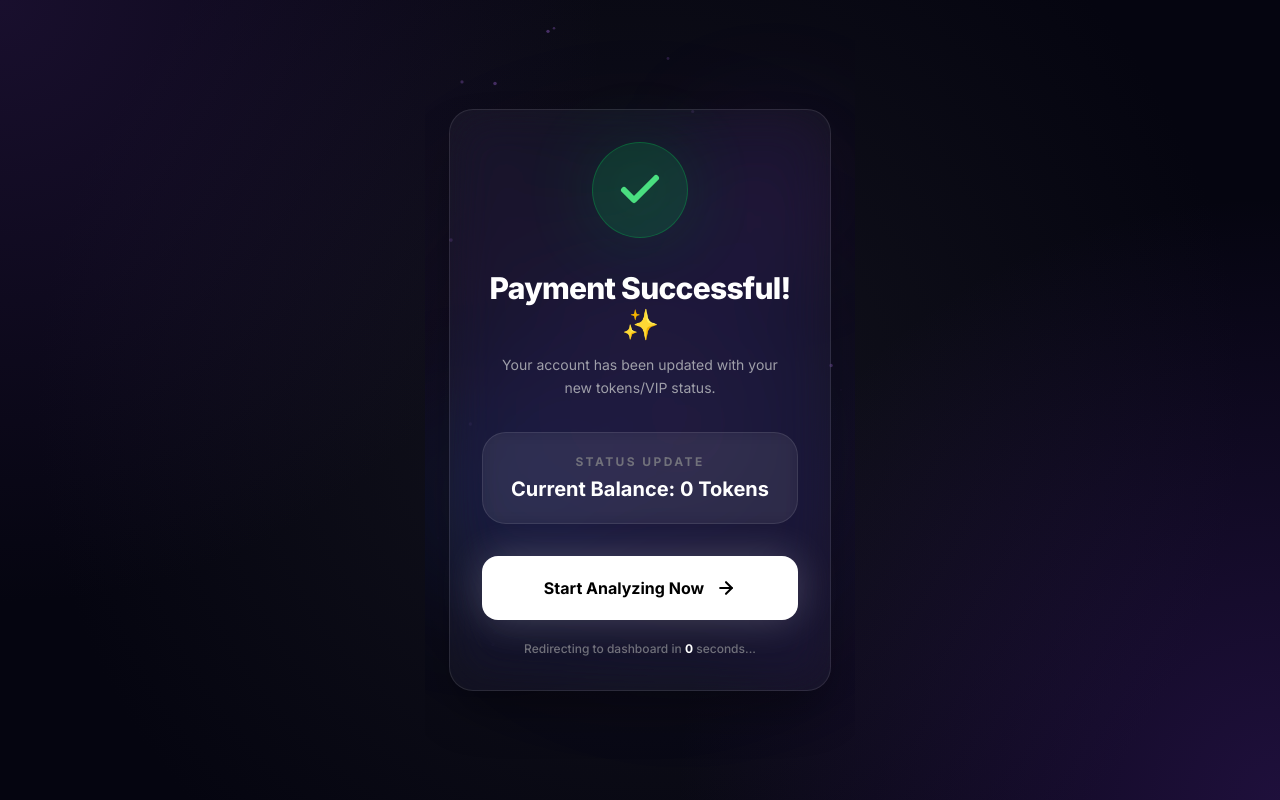
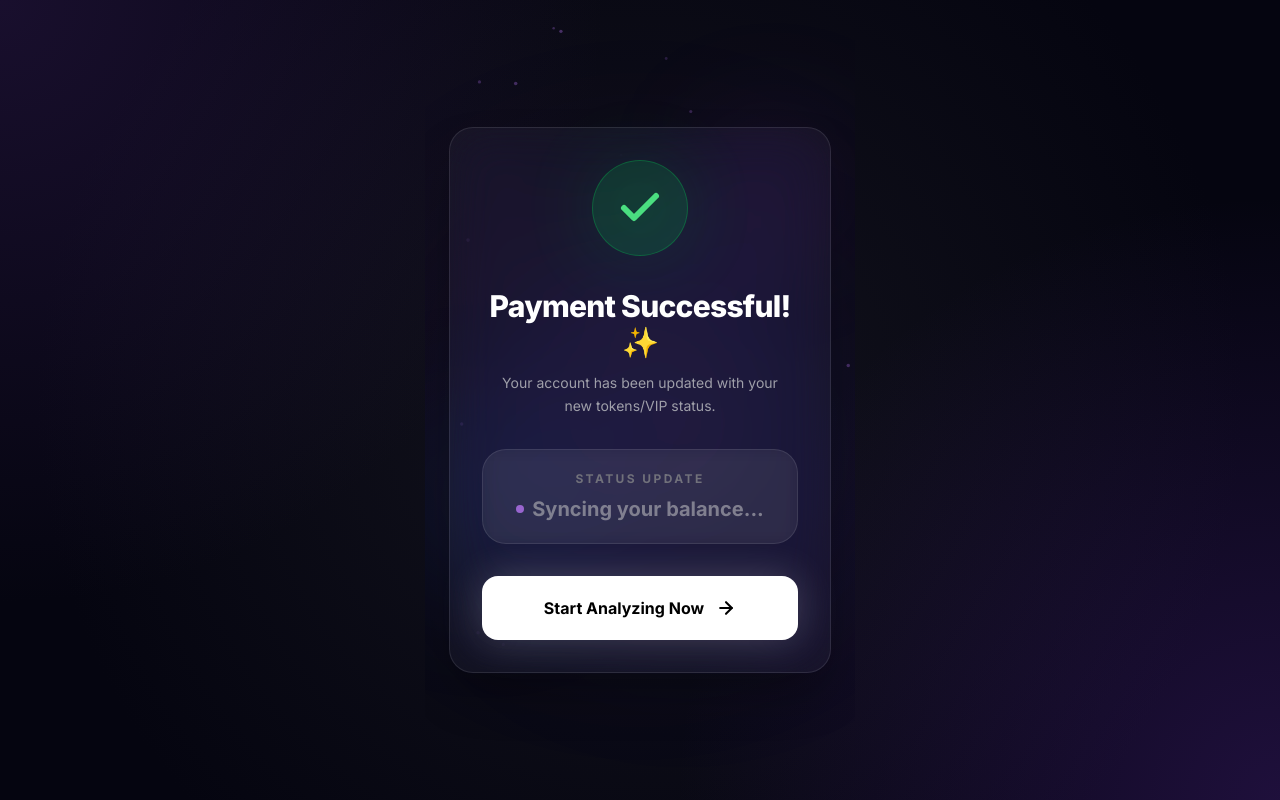
Before and after one commit to umitduran03/vibe_aura, a Next.js app: page /payment-success in a window 1280 px wide. Before the commit this address had no page. Built offline with nearby package versions, Linux system fonts and the light colour scheme.

Commit message:
feat: improve payment success UX and add balance sync loading state

```diff
--- a/src/app/payment-success/page.tsx
+++ b/src/app/payment-success/page.tsx
@@ -1,7 +1,6 @@
 "use client";
 
 import { useEffect, useState } from "react";
-import { useRouter } from "next/navigation";
 import { motion, AnimatePresence } from "framer-motion";
 import Link from "next/link";
 import { useAppStore } from "@/store/useAppStore";
@@ -10,33 +9,37 @@ import { useAppStore } from "@/store/useAppStore";
  * PaymentSuccessPage — Finalized Premium Success Screen
  *
  * Displays a celebratory screen after successful Polar.sh checkout.
- * Automatically redirects to the dashboard after a 5-second countdown.
  */
 export default function PaymentSuccessPage() {
-  const router = useRouter();
-
   // Data Binding from App Store
   const tokenBalance = useAppStore((s) => s.tokenBalance);
+  const isBalanceLoaded = useAppStore((s) => s.isBalanceLoaded);
   const vipExpiry = useAppStore((s) => s.vipExpiry);
   const isVipActive = vipExpiry ? new Date(vipExpiry) > new Date() : false;
 
-  const [countdown, setCountdown] = useState(5);
+  const [isMounted, setIsMounted] = useState(false);
+  const [particles, setParticles] = useState<Array<{
+    top: string;
+    left: string;
+    xOffset: number;
+    duration: number;
+    delay: number;
+  }>>([]);
 
-  // Auto-Redirect logic
   useEffect(() => {
-    const timer = setInterval(() => {
-      setCountdown((prev) => {
-        if (prev <= 1) {
-          clearInterval(timer);
-          router.push("/");
-          return 0;
-        }
-        return prev - 1;
-      });
-    }, 1000);
+    setIsMounted(true);
+  }, []);
 
-    return () => clearInterval(timer);
-  }, [router]);
+  // Generate particles on client side only (Hydration safe)
+  useEffect(() => {
+    setParticles([...Array(20)].map(() => ({
+      top: `${Math.random() * 100}%`,
+      left: `${Math.random() * 100}%`,
+      xOffset: (Math.random() - 0.5) * 100,
+      duration: 4 + Math.random() * 4,
+      delay: Math.random() * 3,
+    })));
+  }, []);
 
   return (
     <main className="relative mx-auto w-full max-w-[430px] min-h-dvh overflow-hidden flex flex-col items-center justify-center p-6 text-center select-none">
@@ -107,7 +110,16 @@ export default function PaymentSuccessPage() {
           <div className="bg-white/5 rounded-3xl p-5 border border-white/10 backdrop-blur-sm">
             <p className="text-[12px] uppercase tracking-[0.2em] text-zinc-500 font-bold mb-1">Status Update</p>
             <div className="flex items-center justify-center gap-3">
-              <span className="text-xl font-bold text-white">Current Balance: {tokenBalance} Tokens</span>
+              <span className="text-xl font-bold text-white">
+                {(!isMounted || !isBalanceLoaded) ? (
+                  <span className="inline-flex items-center gap-2">
+                    <span className="w-2 h-2 rounded-full bg-purple-400 animate-pulse" />
+                    <span className="animate-pulse text-zinc-400">Syncing your balance...</span>
+                  </span>
+                ) : (
+                  `${tokenBalance} Tokens`
+                )}
+              </span>
               {isVipActive && (
                 <span className="bg-purple-500/20 text-purple-300 text-[10px] px-2 py-0.5 rounded-full border border-purple-500/30 font-bold uppercase">
                   VIP Active
@@ -136,34 +148,30 @@ export default function PaymentSuccessPage() {
               <path d="M5 12h14"/><path d="m12 5 7 7-7 7"/>
             </svg>
           </Link>
-
-          <p className="text-[12px] text-zinc-500 font-medium">
-            Redirecting to dashboard in <span className="text-white font-bold">{countdown}</span> seconds...
-          </p>
         </motion.div>
       </motion.div>
 
       {/* ─── Floating Particle System (Premium FX) ─── */}
       <div className="absolute inset-0 pointer-events-none -z-10 overflow-hidden">
-        {[...Array(20)].map((_, i) => (
+        {particles.map((p, i) => (
           <motion.div
             key={i}
             initial={{
-              top: `${Math.random() * 100}%`,
-              left: `${Math.random() * 100}%`,
+              top: p.top,
+              left: p.left,
               opacity: 0,
               scale: 0
             }}
             animate={{
               y: [0, -100, -200],
-              x: [0, (Math.random() - 0.5) * 100],
+              x: [0, p.xOffset],
               opacity: [0, 0.4, 0],
               scale: [0, 1, 0.5]
             }}
             transition={{
-              duration: 4 + Math.random() * 4,
+              duration: p.duration,
               repeat: Infinity,
-              delay: Math.random() * 3,
+              delay: p.delay,
               ease: "linear"
             }}
             className="absolute w-1 h-1 rounded-full bg-purple-400"
--- a/src/components/AuthProvider.tsx
+++ b/src/components/AuthProvider.tsx
@@ -14,6 +14,7 @@ export default function AuthProvider({ children }: { children: React.ReactNode }
   const setUserId = useAppStore((s) => s.setUserId);
   const setTokenBalance = useAppStore((s) => s.setTokenBalance);
   const setVipExpiry = useAppStore((s) => s.setVipExpiry);
+  const setBalanceLoaded = useAppStore((s) => s.setBalanceLoaded);
   const unsubRef = useRef<(() => void) | null>(null);
 
   useEffect(() => {
@@ -49,6 +50,7 @@ export default function AuthProvider({ children }: { children: React.ReactNode }
 
         setUserId(null);
         setTokenBalance(0);
+        setBalanceLoaded(false);
         setVipExpiry(null);
       }
     });
@@ -57,7 +59,7 @@ export default function AuthProvider({ children }: { children: React.ReactNode }
       unsubscribeAuth();
       unsubRef.current?.();
     };
-  }, [setUserId, setTokenBalance, setVipExpiry]);
+  }, [setUserId, setTokenBalance, setVipExpiry, setBalanceLoaded]);
 
   return <>{children}</>;
 }
--- a/src/store/useAppStore.ts
+++ b/src/store/useAppStore.ts
@@ -73,6 +73,7 @@ interface AppState {
 
   // — Token —
   tokenBalance: number;
+  isBalanceLoaded: boolean;
   isTokenModalOpen: boolean;
 
   // — Result (AI JSON — Solo) —
@@ -91,6 +92,7 @@ interface AppState {
   // ========== Actions ==========
   setUserId: (uid: string | null) => void;
   setTokenBalance: (balance: number) => void;
+  setBalanceLoaded: (loaded: boolean) => void;
   setTokenModalOpen: (isOpen: boolean) => void;
   setScreen: (screen: AppScreen) => void;
   setWizardStep: (step: number, direction: number) => void;
@@ -149,6 +151,7 @@ export const useAppStore = create<AppState>((set, get) => ({
   isUploadingPhoto: false,
 
   tokenBalance: 0,
+  isBalanceLoaded: false,
   isTokenModalOpen: false,
 
   auraResult: null,
@@ -161,7 +164,8 @@ export const useAppStore = create<AppState>((set, get) => ({
 
   // ========== Actions ==========
   setUserId: (uid) => set({ userId: uid }),
-  setTokenBalance: (balance) => set({ tokenBalance: balance }),
+  setTokenBalance: (balance) => set({ tokenBalance: balance, isBalanceLoaded: true }),
+  setBalanceLoaded: (loaded) => set({ isBalanceLoaded: loaded }),
   setTokenModalOpen: (isOpen) => set({ isTokenModalOpen: isOpen }),
   setScreen: (screen) => set({ currentScreen: screen }),
 
```
